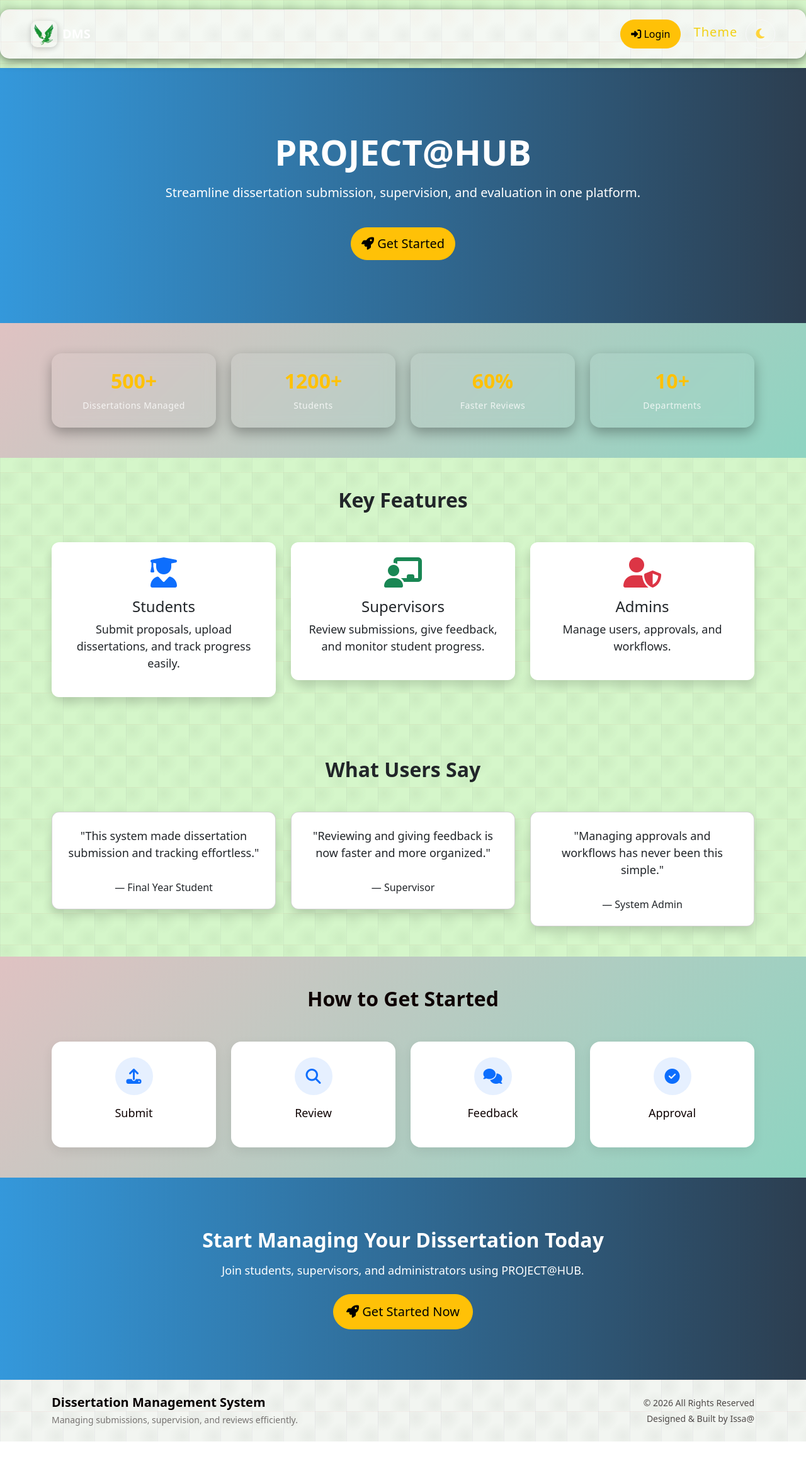
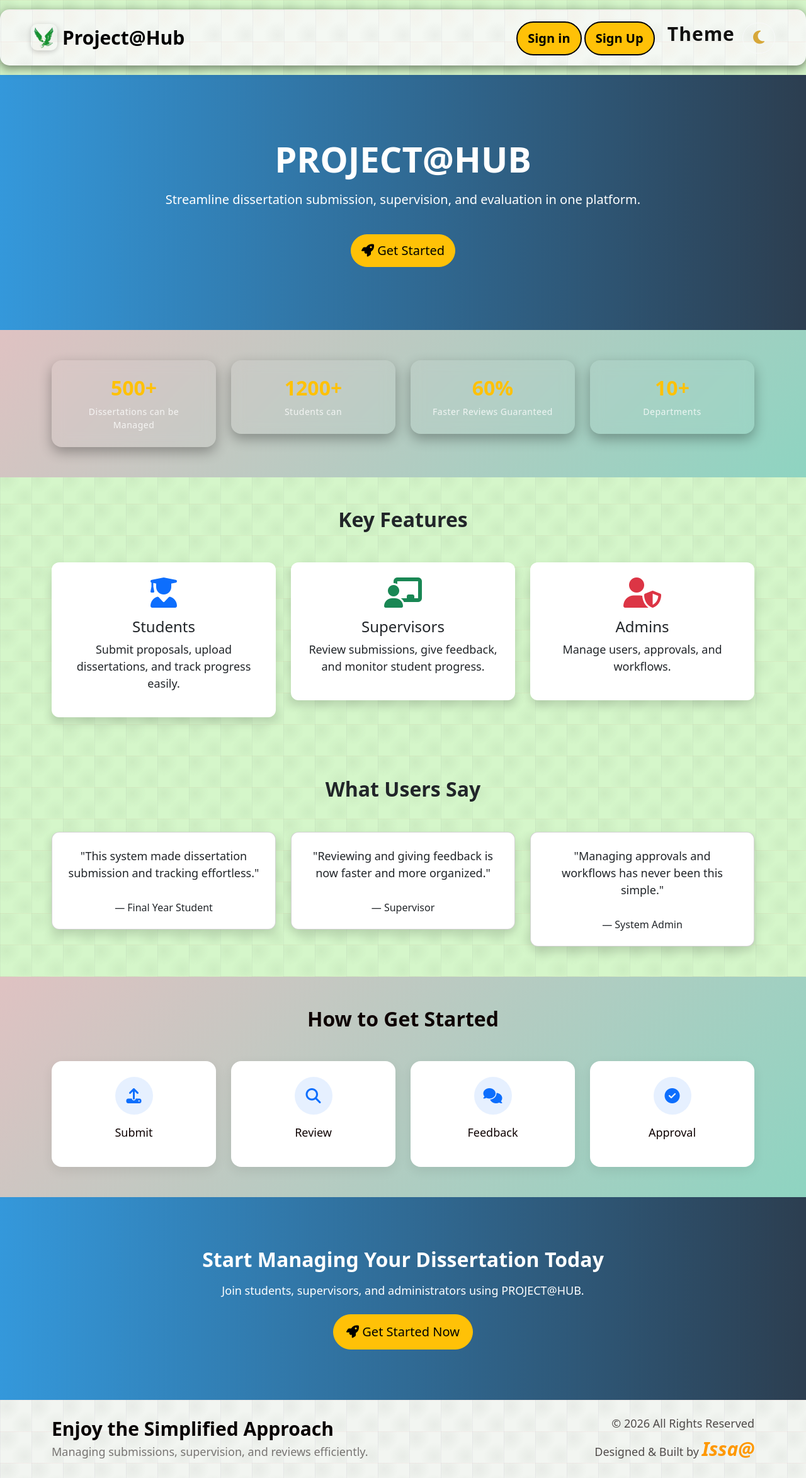
Before and after one commit to WISLAR-SPORTS/pms, a Django app: page / in a window 1280 px wide. Shown: the whole page at 63% size. Before the commit the page ends 2289 px from the top, so only its background shows below. Run offline with Django 5.2, Linux system fonts and the light colour scheme; some libraries are stand-ins or nearby versions.

Commit message:
changes made as of 24th

```diff
--- a/static/css/home.css
+++ b/static/css/home.css
@@ -1,9 +1,24 @@
 
 
 
+        .my-login-btn {
+            border: 2px solid #000;
+            transition: 0.3s ease;
+            font-size: 14px;
+        }
 
-
-
+        .my-login-btn:hover {
+            transform: scale(1.05);
+            background-color: #ff9800;
+        }
+        .my-login-btn i {
+            margin-right: 5px;
+            font-size: 23px;
+        }
+        .login-text {
+            font-size: 20px;
+            font-weight: 700;
+        }
         body.default-theme {
 
             color: #212529;
@@ -63,7 +78,11 @@
              box-shadow: 0 4px 15px rgba(0,0,0,0.5);
          }
 
+         .navbar-brand{
+            color: black;
+            font-size: 30px;
 
+         }
 
 
 
@@ -105,15 +124,15 @@ body.dark-mode .navbar-card {
 
 
 .theme-label {
-    color: #f1d016;
-    font-size: 20px;
-    font-weight: 500;
+    color: #111110;
+    font-size: 30px;
+    font-weight: 700;
     letter-spacing: 1px;
 }
 
 .theme-btn i {
-    color: #ffd43b;  /* golden yellow moon */
-    font-size: 18px;
+    color: #d19813d4;  /* golden yellow moon */
+    font-size: 24px;
 }
 
 h1 {
@@ -209,13 +228,22 @@ p {
 .footer-section h6 {
     color: #070101;
     margin-bottom: 5px;
-    font-size: 20px;
+    font-size: 30px;
     font-weight: 500px;
 }
 
 .footer-section p {
     color: rgba(11, 3, 3, 0.7);
-    font-weight: 400px;
+    font-weight: 500px;
+    font-size: 18px;
+
+}
+.footer-section p span {
+    color: #ff9800;
+    font-weight: 700;
+    font-size: 30px;
+    font-style: oblique;
+
 }
 
 
--- a/templates/home.html
+++ b/templates/home.html
@@ -26,7 +26,7 @@
 <!-- Navbar -->
 <nav class="navbar navbar-expand-lg navbar-dark navbar-card px-3 px-lg-5">
     <img src="{% static 'images/LOGO.png' %}" class="nav-logo me-2" alt="Logo">
-    <a class="navbar-brand fw-bold" href="#">DMS</a>
+    <a class="navbar-brand fw-bold" href="#">Project@Hub</a>
 
     <button class="navbar-toggler" type="button" data-bs-toggle="collapse" data-bs-target="#navbarNav">
         <span class="navbar-toggler-icon"></span>
@@ -34,8 +34,11 @@
 
     <div class="collapse navbar-collapse" id="navbarNav">
         <div class="ms-auto mt-3 mt-lg-0">
-            <a href="{% url 'auth:login' %}" class="btn btn-warning">
-                <i class="fas fa-sign-in-alt"></i> Login
+            <a href="{% url 'auth:login' %}" class="btn btn-warning my-login-btn">
+                <span class="login-text">Sign in</span>
+            </a>
+            <a href="{% url 'auth:student_register' %}" class="btn btn-warning my-login-btn">
+                <span class="login-text">Sign Up</span>
             </a>
             <span class="theme-label ms-3">Theme</span>
             <button onclick="toggleDarkMode()" class="btn btn-outline-light ms-2 theme-btn">
@@ -63,21 +66,21 @@
             <div class="col-6 col-md-3">
                 <div class="stat-card">
                     <h2>500+</h2>
-                    <p>Dissertations Managed</p>
+                    <p>Dissertations can be Managed</p>
                 </div>
             </div>
 
             <div class="col-6 col-md-3">
                 <div class="stat-card">
                     <h2>1200+</h2>
-                    <p>Students</p>
+                    <p>Students can </p>
                 </div>
             </div>
 
             <div class="col-6 col-md-3">
                 <div class="stat-card">
                     <h2>60%</h2>
-                    <p>Faster Reviews</p>
+                    <p>Faster Reviews Guaranteed</p>
                 </div>
             </div>
 
@@ -316,14 +319,17 @@
      data-bs-toggle="modal"
      data-bs-target="#feedbackModal">
     💬 please kindly click me to leave your comment in the feedback section
-</div><footer class="footer-section text-white">
+</div>
+
+
+<footer class="footer-section text-white">
 
     <div class="container py-4">
 
         <div class="row text-center text-md-start align-items-center">
 
             <div class="col-md-6 mb-3 mb-md-0">
-                <h6 class="fw-bold">Dissertation Management System</h6>
+                <h6 class="fw-bold">Enjoy the Simplified Approach</h6>
                 <p class="mb-0 small opacity-75">
                     Managing submissions, supervision, and reviews efficiently.
                 </p>
@@ -331,7 +337,7 @@
 
             <div class="col-md-6 text-md-end">
                 <p class="mb-1 small">© 2026 All Rights Reserved</p>
-                <p class="mb-0 small">Designed & Built by Issa@</p>
+                <p class="mb-0 small">Designed & Built by <span>Issa@</span></p>
             </div>
 
         </div>
```
Also changed, not shown: other parts of static/css/home.css (+28 -20 lines), pms/settings.py (+4 -4 lines), static/css/login.css (+59 -0 lines), templates/reg/login.html (+16 -0 lines).
